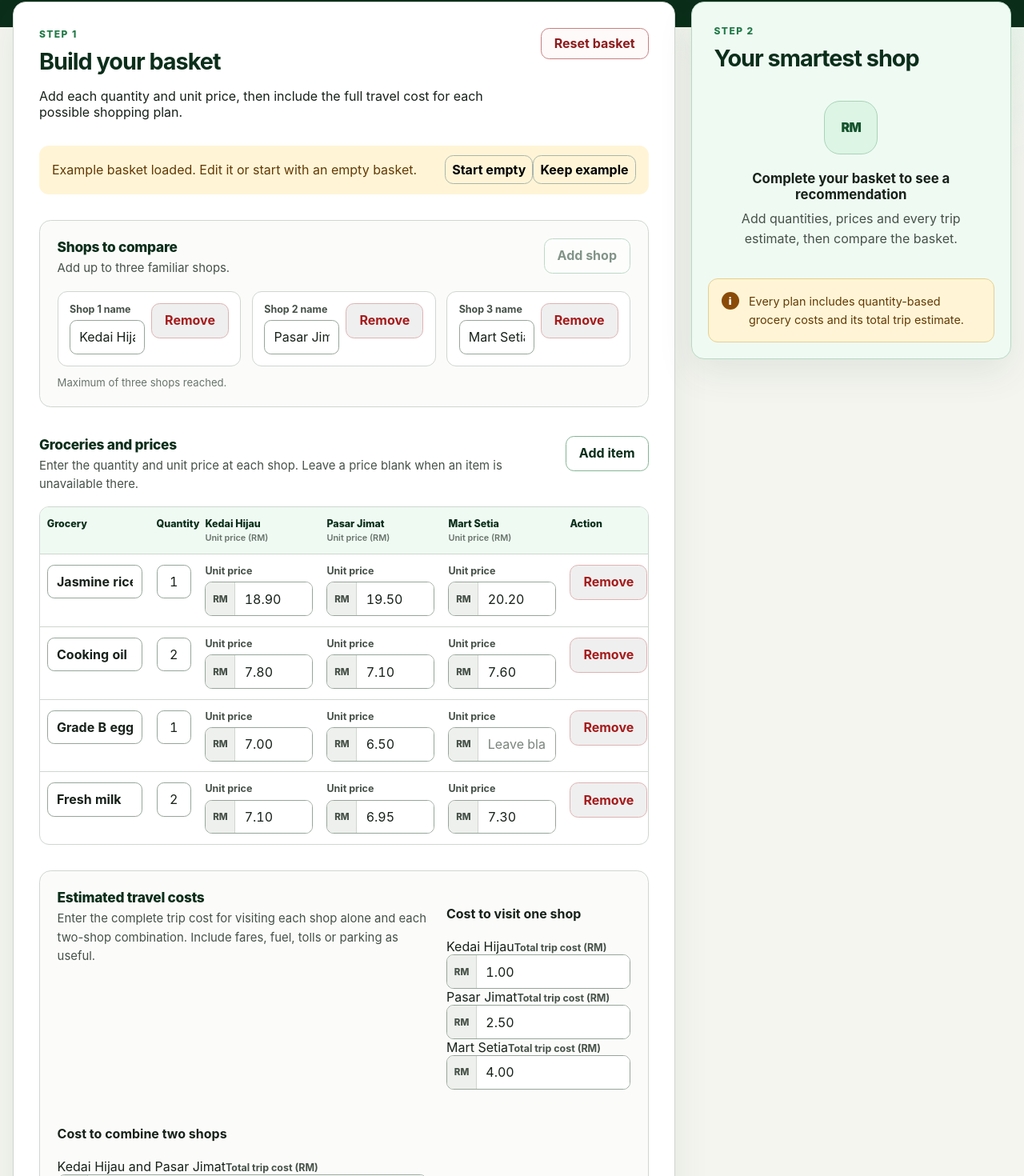
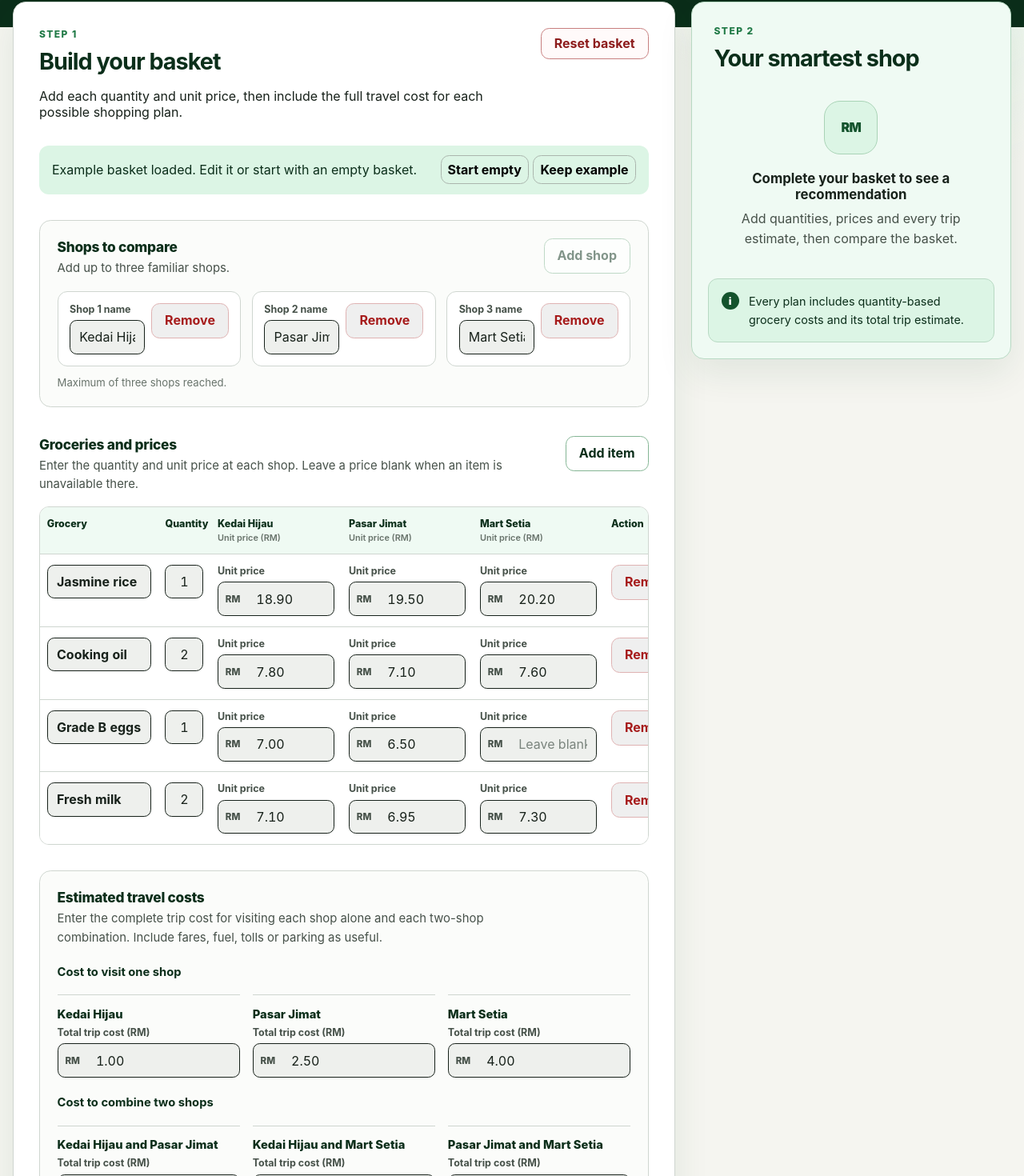
Before and after one commit to jacw2022/jimatcart, a React (Vite) app: page / in a window 1280 px wide. Shown: the part 245-1715 px from the top of the page at 80% size. Built offline with nearby package versions, Linux system fonts and the light colour scheme.

Commit message:
style: unify application states with the green palette

```diff
--- a/src/styles.css
+++ b/src/styles.css
@@ -17,10 +17,10 @@
   --neutral-300: #cfd6d0;
   --neutral-100: #eef0ed;
   --surface: #ffffff;
-  --warning: #8a4b08;
-  --warning-surface: #fff5d6;
+  --warning: #14532d;
+  --warning-surface: #dcf5e5;
   --error: #a61b1b;
-  --focus: #f3b61f;
+  --focus: #217a47;
   --shadow: 0 18px 45px rgb(20 83 45 / 9%);
   --radius-panel: 1rem;
 }
@@ -70,6 +70,7 @@ textarea {
 
 :focus-visible {
   outline: 3px solid var(--focus);
+  box-shadow: 0 0 0 2px #ffffff;
 }
 
 .app-shell {
@@ -256,7 +257,7 @@ textarea {
   align-items: center;
   justify-content: space-between;
   padding: 0.8rem 1rem;
-  color: #633906;
+  color: var(--green-950);
   background: var(--warning-surface);
 }
 
@@ -346,6 +347,11 @@ fieldset.editor-section {
   cursor: pointer;
   font-weight: 750;
   line-height: 1.2;
+}
+
+button:focus-visible {
+  outline: 3px solid #ffffff;
+  box-shadow: 0 0 0 5px var(--green-700);
 }
 
 .button:disabled {
@@ -482,13 +488,28 @@ input {
   width: 100%;
   min-width: 0;
   min-height: 2.65rem;
-  border: 1px solid #97a69b;
+  border: 1px solid var(--neutral-900);
   border-radius: 0.55rem;
   padding: 0.55rem 0.7rem;
   color: var(--neutral-900);
-  background: #ffffff;
+  background: var(--neutral-100);
   caret-color: var(--green-700);
   font-variant-numeric: tabular-nums;
+}
+
+select {
+  width: 100%;
+  min-width: 0;
+  min-height: 2.65rem;
+  border: 1px solid var(--neutral-900);
+  border-radius: 0.55rem;
+  padding: 0.55rem 1rem 0.55rem 0.65rem;
+  color: var(--neutral-900);
+  background: var(--neutral-100);
+}
+
+select:hover {
+  background: #e4e9e4;
 }
 
 input::placeholder {
@@ -496,16 +517,20 @@ input::placeholder {
 }
 
 input:hover {
-  border-color: var(--green-700);
+  background: #e4e9e4;
 }
 
-input:focus {
-  border-color: var(--green-900);
+input:focus,
+input:focus-visible,
+select:focus-visible,
+textarea:focus-visible {
+  outline: none;
+  box-shadow: none;
+  background: var(--green-50);
 }
 
 input[aria-invalid="true"] {
-  border-color: var(--error);
-  background: #fffafa;
+  background: #fff0f0;
 }
 
 .field-error {
@@ -579,6 +604,10 @@ input[aria-invalid="true"] {
   width: 14%;
 }
 
+.basic-price-table {
+  min-width: 820px;
+}
+
 .column-unit {
   display: block;
   margin-top: 0.2rem;
@@ -599,29 +628,29 @@ input[aria-invalid="true"] {
   display: flex;
   min-width: 0;
   align-items: stretch;
-  border: 1px solid #97a69b;
+  border: 1px solid var(--neutral-900);
   border-radius: 0.55rem;
   overflow: hidden;
-  background: #ffffff;
+  background: var(--neutral-100);
 }
 
 .money-input:hover {
-  border-color: var(--green-700);
+  background: #e4e9e4;
 }
 
 .money-input:focus-within {
-  border-color: var(--green-900);
-  outline: 3px solid var(--focus);
-  outline-offset: 3px;
+  outline: none;
+  box-shadow: none;
+  background: var(--green-50);
 }
 
 .money-input > span {
   display: flex;
   align-items: center;
   padding: 0 0.55rem;
-  border-right: 1px solid var(--neutral-300);
+  border: 0;
   color: var(--neutral-700);
-  background: var(--neutral-100);
+  background: transparent;
   font-size: 0.72rem;
   font-weight: 800;
 }
@@ -631,6 +660,7 @@ input[aria-invalid="true"] {
   border: 0;
   border-radius: 0;
   outline: none;
+  background: transparent;
 }
 
 .money-input input:focus-visible {
@@ -638,8 +668,7 @@ input[aria-invalid="true"] {
 }
 
 .money-input:has(input[aria-invalid="true"]) {
-  border-color: var(--error);
-  background: #fffafa;
+  background: #fff0f0;
 }
 
 .item-action-cell .button {
@@ -647,14 +676,63 @@ input[aria-invalid="true"] {
 }
 
 .trip-cost {
+  display: block;
+}
+
+.trip-cost__heading {
+  max-width: 68ch;
+}
+
+.trip-cost__group {
+  margin-top: 1.4rem;
+}
+
+.trip-cost__group h4 {
+  margin: 0;
+  color: var(--green-950);
+  font-size: 0.92rem;
+}
+
+.trip-cost__grid {
   display: grid;
-  grid-template-columns: minmax(0, 1fr) minmax(190px, 230px);
-  gap: 1.5rem;
-  align-items: start;
+  grid-template-columns: repeat(auto-fit, minmax(min(220px, 100%), 1fr));
+  gap: 1rem;
+  margin-top: 1.2rem;
+}
+
+.trip-cost__field {
+  display: grid;
+  min-width: 0;
+  gap: 0.4rem;
+  padding-top: 0.9rem;
+  border-top: 1px solid var(--neutral-300);
+}
+
+.trip-cost__route {
+  overflow-wrap: anywhere;
+  color: var(--green-950);
+  font-size: 0.92rem;
+  font-weight: 800;
+}
+
+.trip-cost__empty {
+  margin: 1rem 0 0;
+  padding: 0.9rem 1rem;
+  border: 1px dashed #adc4b4;
+  border-radius: 0.7rem;
+  color: var(--neutral-700);
+  background: #fafcf9;
+  font-size: 0.88rem;
 }
 
 .money-input--large input {
   font-weight: 700;
+}
+
+.storage-notice > div {
+  display: flex;
+  flex-wrap: wrap;
+  gap: 0.35rem;
 }
 
 .readiness {
@@ -842,13 +920,13 @@ input[aria-invalid="true"] {
 }
 
 .result-hero--practical {
-  border-color: #e7cf8e;
+  border-color: #b8d9c3;
   background: var(--warning-surface);
 }
 
 .result-hero--unavoidable {
-  border-color: #a9c8d7;
-  background: #edf7fb;
+  border-color: #b8d9c3;
+  background: var(--green-50);
 }
 
 .result-hero--error {
@@ -865,7 +943,7 @@ input[aria-invalid="true"] {
 }
 
 .result-hero--unavoidable .step-label {
-  color: #26647c;
+  color: var(--green-700);
 }
 
 .result-hero--error .step-label {
@@ -1093,6 +1171,62 @@ input[aria-invalid="true"] {
   line-height: 1.5;
 }
 
+.shopping-plan-export {
+  display: grid;
+  gap: 0.85rem;
+  padding: 1rem;
+  border-top: 1px solid #b8d9c3;
+  background: #ffffff;
+}
+
+.shopping-plan-export h4 {
+  margin: 0;
+  color: var(--green-950);
+  font-size: 0.95rem;
+  letter-spacing: -0.015em;
+}
+
+.shopping-plan-export > div > p {
+  margin: 0.3rem 0 0;
+  color: var(--neutral-700);
+  font-size: 0.82rem;
+  line-height: 1.5;
+}
+
+.shopping-plan-export__actions {
+  display: flex;
+  flex-wrap: wrap;
+  gap: 0.65rem;
+}
+
+.shopping-plan-export__actions .button {
+  min-height: 2.5rem;
+  padding-block: 0.55rem;
+  font-size: 0.84rem;
+}
+
+.shopping-plan-export__status {
+  position: fixed;
+  z-index: 20;
+  right: max(1rem, env(safe-area-inset-right));
+  bottom: max(1rem, env(safe-area-inset-bottom));
+  width: min(22rem, calc(100vw - 2rem));
+  margin: 0;
+  padding: 0.9rem 1rem;
+  border: 1px solid #82dfa2;
+  border-radius: 0.75rem;
+  color: #ffffff;
+  background: var(--green-950);
+  box-shadow: 0 12px 30px rgb(11 46 26 / 24%);
+  font-size: 0.88rem;
+  font-weight: 700;
+}
+
+.shopping-plan-export__status--error {
+  border-color: #f3b6b6;
+  background: #741515;
+}
+
 .why-this-plan,
 .result-assumptions,
 .no-plan-guidance {
@@ -1151,7 +1285,7 @@ input[aria-invalid="true"] {
   align-items: flex-start;
   margin: 0 1.25rem 1.25rem;
   padding: 1rem;
-  border: 1px solid #e7cf8e;
+  border: 1px solid #b8d9c3;
   border-radius: 0.75rem;
   color: var(--warning);
   background: var(--warning-surface);
@@ -1172,7 +1306,7 @@ input[aria-invalid="true"] {
 
 .notice p {
   margin: 0;
-  color: #633906;
+  color: var(--green-950);
   font-size: 0.9rem;
 }
 
@@ -1224,6 +1358,10 @@ input[aria-invalid="true"] {
 
   .result-metrics {
     grid-template-columns: repeat(2, minmax(0, 1fr));
+  }
+
+  .shopping-plan-export__actions .button {
+    flex: 1 1 12rem;
   }
 }
 
@@ -1327,6 +1465,12 @@ input[aria-invalid="true"] {
     border: 0;
   }
 
+  .basic-price-table td:nth-child(n + 3):not(:last-child) {
+    margin-top: 0.75rem;
+    padding-top: 0.9rem !important;
+    border-top: 1px solid var(--neutral-300) !important;
+  }
+
   .mobile-field-label {
     display: block;
   }
@@ -1343,11 +1487,6 @@ input[aria-invalid="true"] {
     width: 100%;
     min-height: 2.75rem;
     border: 1px solid #e2b9b9;
-  }
-
-  .trip-cost {
-    grid-template-columns: 1fr;
-    gap: 1rem;
   }
 
   .result-metrics {
```
